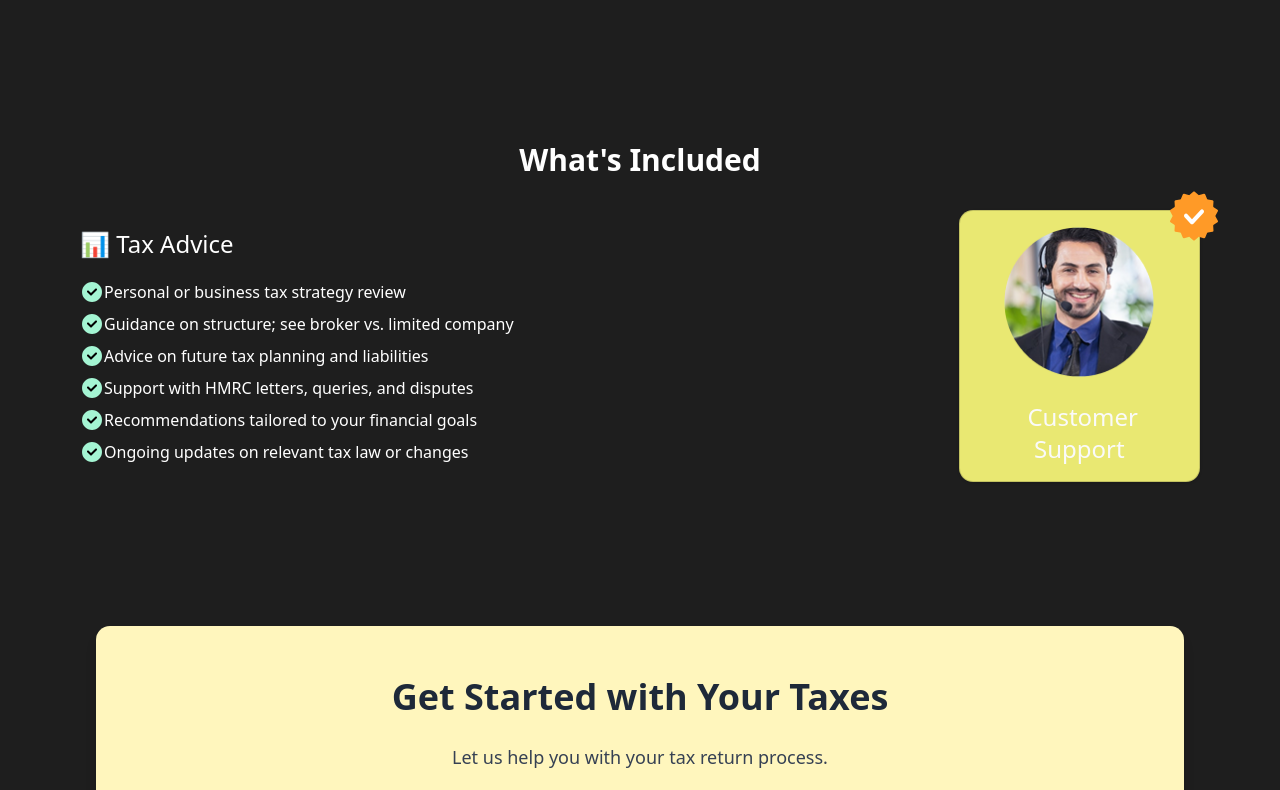
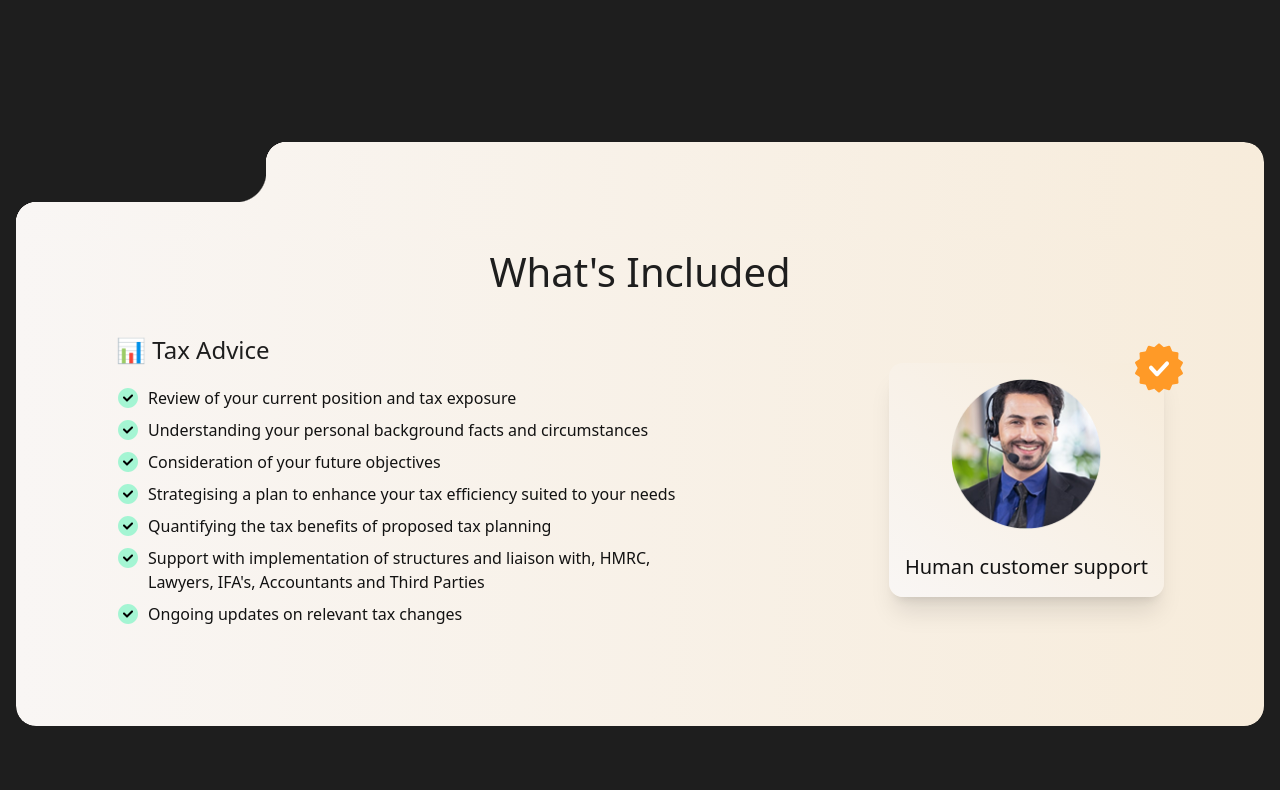
Before and after one commit to fiamanillah/ap_tax_advisor_cleintSide, a Next.js app: page /tax-advice in a window 1280 px wide. Shown: the part 5350-6140 px from the top of the page. Built offline with nearby package versions, Linux system fonts and the light colour scheme.

Commit message:
feat: Update service items and enhance layout in ServicesSection for improved clarity and user experience

```diff
--- a/src/app/(root)/tax-advice/servicesData.ts
+++ b/src/app/(root)/tax-advice/servicesData.ts
@@ -5,15 +5,16 @@ export const services = [
     title: "📊 Tax Advice",
     align: "left" as const,
     items: [
-      "Personal or business tax strategy review",
-      "Guidance on structure; see broker vs. limited company",
-      "Advice on future tax planning and liabilities",
-      "Support with HMRC letters, queries, and disputes",
-      "Recommendations tailored to your financial goals",
-      "Ongoing updates on relevant tax law or changes",
+      "Review of your current position and tax exposure",
+      "Understanding your personal background facts and circumstances",
+      "Consideration of your future objectives",
+      "Strategising a plan to enhance your tax efficiency suited to your needs",
+      "Quantifying the tax benefits of proposed tax planning",
+      "Support with implementation of structures and liaison with, HMRC, Lawyers, IFA's, Accountants and Third Parties",
+      "Ongoing updates on relevant tax changes",
     ],
     image: "/assets/customerSupport.png",
-    imageTitle: "Customer Support",
+    imageTitle: "Human customer support",
     verifyLogo: "/icons/verifiedYellow.svg",
   },
 ];
--- a/src/components/home/servicesSection.tsx
+++ b/src/components/home/servicesSection.tsx
@@ -7,33 +7,36 @@ import { Card } from "../ui/card";
 export default function ServicesSection({ data }: TService) {
   return (
     <section>
-      <div className="container lg:max-w-6xl mx-auto px-4 py-8">
-        <h1 className="text-3xl font-bold text-center mb-8">
+      <div className="container mx-auto px-4 py-8">
+        <div className="section-inverted-radius-reverse">
+          <h1 className="text-background mb-8 text-center text-[40px] font-medium">
             What&apos;s Included
           </h1>
           <div className="flex flex-col gap-20">
             {data.map((service, index) => (
               <div
                 key={index}
-              className={cn("flex flex-col w-full", {
+                className={cn("flex w-full flex-col", {
                   "items-start": service.align === "left",
                   "items-end": service.align === "right",
-              })}>
+                })}
+              >
                 {service.items && (
                   <div
                     className={cn(
-                    "w-full flex max-lg:flex-col items-center gap-8 justify-between",
+                      "flex w-full items-center justify-between gap-8 max-lg:flex-col",
                       {
                         "md:flex-row-reverse": service.align === "right",
-                    }
-                  )}>
+                      },
+                    )}
+                  >
                     <div>
-                    <h1 className="text-2xl mb-5 font-medium">
+                      <h1 className="text-background mb-5 text-2xl font-medium">
                         {service.title}
                       </h1>
-                    <ul className="space-y-2">
+                      <ul className="text-muted-foreground max-w-xl space-y-2">
                         {service.items.map((item, idx) => (
-                        <li key={idx} className="flex items-start">
+                          <li key={idx} className="flex items-start gap-2">
                             <Image
                               src="/icons/check.svg"
                               alt="Check"
@@ -46,14 +49,14 @@ export default function ServicesSection({ data }: TService) {
                       </ul>
                     </div>
 
-                  <Card className="p-4 flex flex-col items-center relative w-full sm:w-fit">
+                    <Card className="from-secondary-gradient to-primary-gradient relative flex w-full flex-col items-center border-0 bg-gradient-to-bl p-4 shadow-xl sm:w-fit">
                       <Image
                         src={service.image}
                         alt="Separator"
                         width={150}
                         height={150}
                       />
-                    <h1 className="text-center text-2xl font-medium w-1/2">
+                      <h1 className="text-muted-foreground max-w-[250px] text-center text-xl font-medium">
                         {service.imageTitle}
                       </h1>
                       <Image
@@ -72,6 +75,7 @@ export default function ServicesSection({ data }: TService) {
             ))}
           </div>
         </div>
+      </div>
     </section>
   );
 }
```
Lines whose indentation alone changed are shown as unchanged.
